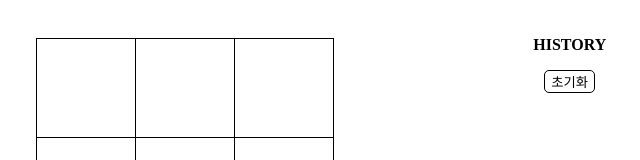
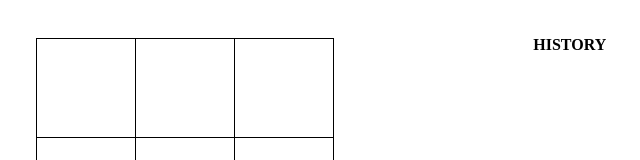
Before and after one commit to bellori729/Tic-Tac-Toe, a React (Vite) app: page / in a window 1280 px wide. Shown: the top 160 px of the page, without its empty margins (247-887 px from the left). Built offline with nearby package versions, Linux system fonts and the light colour scheme; a web font is replaced by a local one.

Commit message:
초기화 버튼 삭제

```diff
--- a/src/components/Game/Game.jsx
+++ b/src/components/Game/Game.jsx
@@ -22,9 +22,8 @@ const Game = () => {
     let description;
     if (move > 0) {
       description = `${move}번째 시점으로 돌아가기`;
-    } else {
-      description = "초기화";
     }
+    if (description) {
       return (
         <li key={move}>
           <button className="historyBtn" onClick={() => jumpTo(move)}>
@@ -32,6 +31,7 @@ const Game = () => {
           </button>
         </li>
       );
+    }
   });
 
   return (
```
Lines whose indentation alone changed are shown as unchanged.
